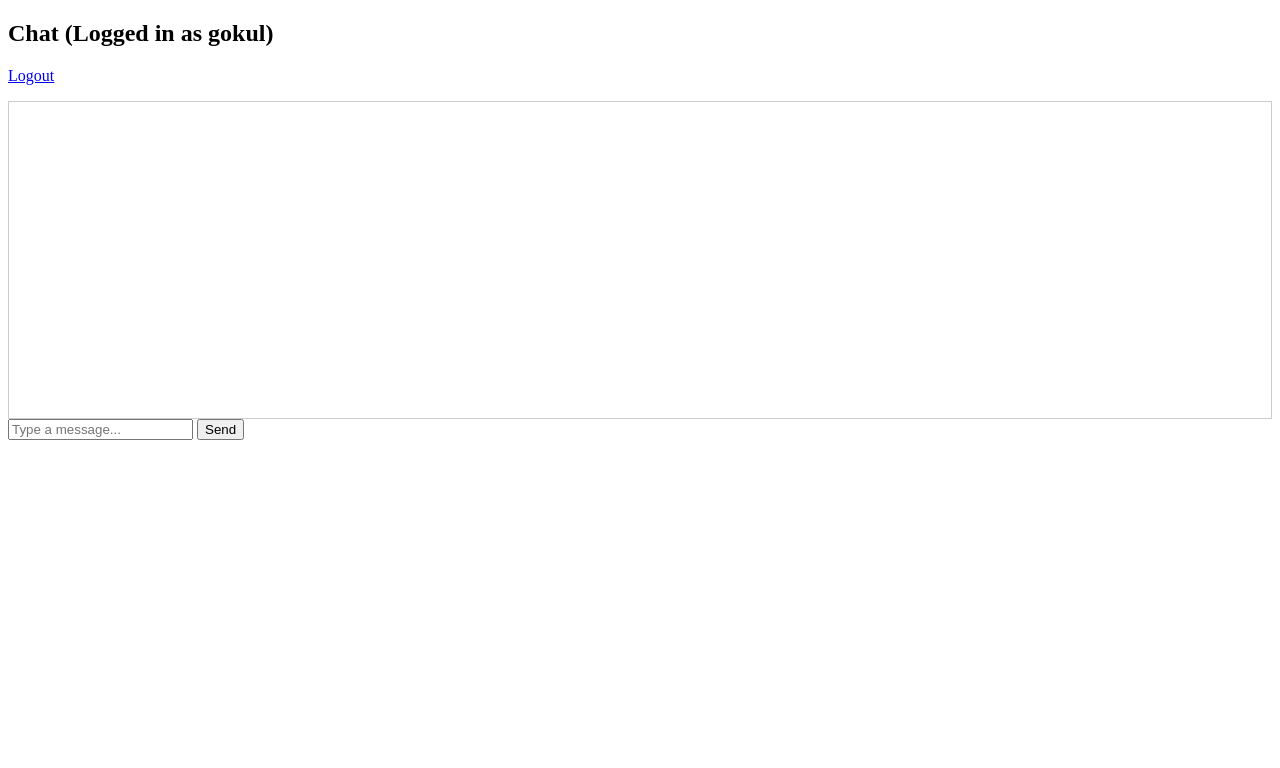
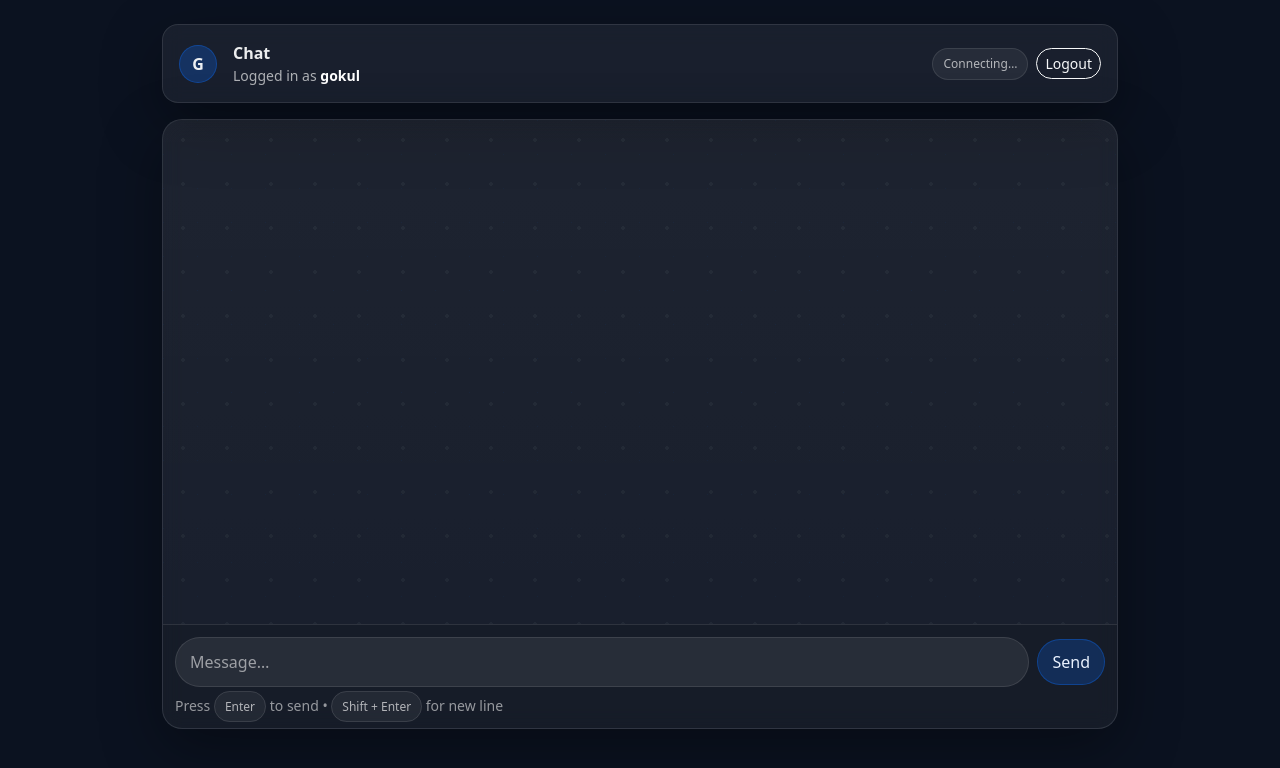
Before and after one commit to gokulprabhurxo-cloud/ChatApp, a Flask app: page /chat in a window 1280 px wide. Shown: the top 768 px of the page. Run offline with Flask 3, Linux system fonts and the light colour scheme; a user stored in the database is signed in; some libraries are stand-ins or nearby versions.

Commit message:
Update chat.html

```diff
--- a/templates/chat.html
+++ b/templates/chat.html
@@ -1,18 +1,189 @@
 <!doctype html>
-<html>
+<html lang="en">
 <head>
+  <meta charset="utf-8" />
+  <meta name="viewport" content="width=device-width, initial-scale=1" />
+  <title>Chat</title>
+
+  <link href="https://cdn.jsdelivr.net/npm/bootstrap@5.3.3/dist/css/bootstrap.min.css" rel="stylesheet">
   <script src="https://cdn.socket.io/4.7.5/socket.io.min.js"></script>
-  <script defer src="/static/chat.js"></script>
+
+  <style>
+    :root{
+      --bg:#0b1220;
+      --panel:rgba(255,255,255,0.06);
+      --panel2:rgba(255,255,255,0.08);
+      --border:rgba(255,255,255,0.10);
+      --text:rgba(255,255,255,0.92);
+      --muted:rgba(255,255,255,0.65);
+      --me:#1f6feb;
+      --me2:rgba(31,111,235,0.25);
+      --other:rgba(255,255,255,0.10);
+      --shadow:0 20px 60px rgba(0,0,0,0.35);
+    }
+
+    body{ background:var(--bg); color:var(--text); }
+    .shell{ max-width: 980px; }
+
+    .topbar{
+      background: var(--panel);
+      border: 1px solid var(--border);
+      box-shadow: var(--shadow);
+      backdrop-filter: blur(10px);
+    }
+
+    .avatar{
+      width: 38px; height: 38px; border-radius: 999px;
+      background: rgba(13,110,253,0.25);
+      border: 1px solid rgba(13,110,253,0.35);
+      display:flex; align-items:center; justify-content:center;
+      font-weight: 700;
+    }
+
+    .chat-wrap{
+      background: var(--panel);
+      border: 1px solid var(--border);
+      box-shadow: var(--shadow);
+      backdrop-filter: blur(10px);
+      height: calc(100vh - 190px);
+      min-height: 420px;
+      border-radius: 1.25rem;
+      overflow: hidden;
+      display:flex;
+      flex-direction: column;
+    }
+
+    /* WhatsApp-like background pattern (subtle) */
+    .messages{
+      flex:1;
+      overflow:auto;
+      padding: 18px 16px;
+      background:
+        radial-gradient(circle at 20px 20px, rgba(255,255,255,0.04) 2px, transparent 2px) 0 0/44px 44px,
+        radial-gradient(circle at 0 0, rgba(13,110,253,0.05) 1px, transparent 1px) 0 0/34px 34px,
+        linear-gradient(180deg, rgba(255,255,255,0.02), rgba(255,255,255,0.00));
+    }
+
+    .bubble-row{
+      display:flex;
+      margin-bottom: 10px;
+      gap: 10px;
+      align-items: flex-end;
+    }
+    .bubble-row.me{ justify-content:flex-end; }
+    .bubble-row.other{ justify-content:flex-start; }
+
+    .bubble{
+      max-width: min(78%, 560px);
+      padding: 10px 12px;
+      border-radius: 18px;
+      border: 1px solid var(--border);
+      background: var(--other);
+      position: relative;
+      word-wrap: break-word;
+      white-space: pre-wrap;
+    }
+
+    .bubble.me{
+      background: linear-gradient(180deg, rgba(31,111,235,0.35), rgba(31,111,235,0.22));
+      border-color: rgba(31,111,235,0.35);
+    }
+
+    .meta{
+      display:flex;
+      gap: 8px;
+      justify-content: space-between;
+      margin-top: 6px;
+      font-size: 12px;
+      color: var(--muted);
+    }
+    .name{ font-weight: 600; color: rgba(255,255,255,0.85); }
+
+    .composer{
+      padding: 12px;
+      border-top: 1px solid var(--border);
+      background: rgba(0,0,0,0.10);
+    }
+
+    .composer .form-control{
+      background: var(--panel2);
+      border: 1px solid var(--border);
+      color: var(--text);
+      border-radius: 999px;
+      padding: 12px 14px;
+    }
+    .composer .form-control::placeholder{ color: rgba(255,255,255,0.55); }
+    .composer .form-control:focus{
+      box-shadow: 0 0 0 .25rem rgba(13,110,253,.20);
+      border-color: rgba(13,110,253,.55);
+    }
+
+    .send-btn{
+      border-radius: 999px;
+      padding: 10px 14px;
+      border: 1px solid rgba(13,110,253,0.35);
+      background: rgba(13,110,253,0.22);
+      color: #eaf2ff;
+    }
+    .send-btn:hover{ background: rgba(13,110,253,0.30); }
+
+    .pill{
+      border: 1px solid var(--border);
+      background: rgba(255,255,255,0.06);
+      border-radius: 999px;
+      padding: 6px 10px;
+      color: var(--muted);
+      font-size: 12px;
+    }
+
+    /* Nice scrollbar */
+    .messages::-webkit-scrollbar { width: 10px; }
+    .messages::-webkit-scrollbar-thumb { background: rgba(255,255,255,0.12); border-radius: 999px; }
+    .messages::-webkit-scrollbar-track { background: transparent; }
+  </style>
 </head>
+
 <body>
-  <h2>Chat (Logged in as {{ username }})</h2>
-  <p><a href="/logout">Logout</a></p>
+  <div class="container shell py-4">
 
-  <div id="messages" style="border:1px solid #ccc; height:300px; overflow:auto; padding:8px;"></div>
+    <!-- Top Bar -->
+    <div class="topbar rounded-4 px-3 py-3 d-flex align-items-center justify-content-between mb-3">
+      <div class="d-flex align-items-center gap-3">
+        <div class="avatar">{{ username[:1].upper() }}</div>
+        <div>
+          <div class="fw-semibold">Chat</div>
+          <div class="small" style="color: rgba(255,255,255,0.65);">Logged in as <span class="fw-semibold text-white">{{ username }}</span></div>
+        </div>
+      </div>
 
-  <form id="chatForm">
-    <input id="msg" placeholder="Type a message..." autocomplete="off" />
-    <button type="submit">Send</button>
-  </form>
+      <div class="d-flex align-items-center gap-2">
+        <div class="pill" id="connStatus">Connecting…</div>
+        <a href="/logout" class="btn btn-outline-light btn-sm rounded-pill">Logout</a>
+      </div>
+    </div>
+
+    <!-- Chat Container -->
+    <div class="chat-wrap">
+      <div id="messages" class="messages"></div>
+
+      <!-- Composer -->
+      <div class="composer">
+        <form id="chatForm" class="d-flex gap-2 align-items-center">
+          <input id="msg" class="form-control" placeholder="Message…" autocomplete="off" />
+          <button type="submit" class="send-btn">Send</button>
+        </form>
+        <div class="mt-2 small" style="color: rgba(255,255,255,0.55);">
+          Press <span class="pill">Enter</span> to send • <span class="pill">Shift + Enter</span> for new line
+        </div>
+      </div>
+    </div>
+
+  </div>
+
+  <script>
+    // Pass current username to JS for "me vs others" rendering
+    window.CURRENT_USERNAME = {{ username|tojson }};
+  </script>
+  <script src="/static/chat.js" defer></script>
 </body>
 </html>
```
